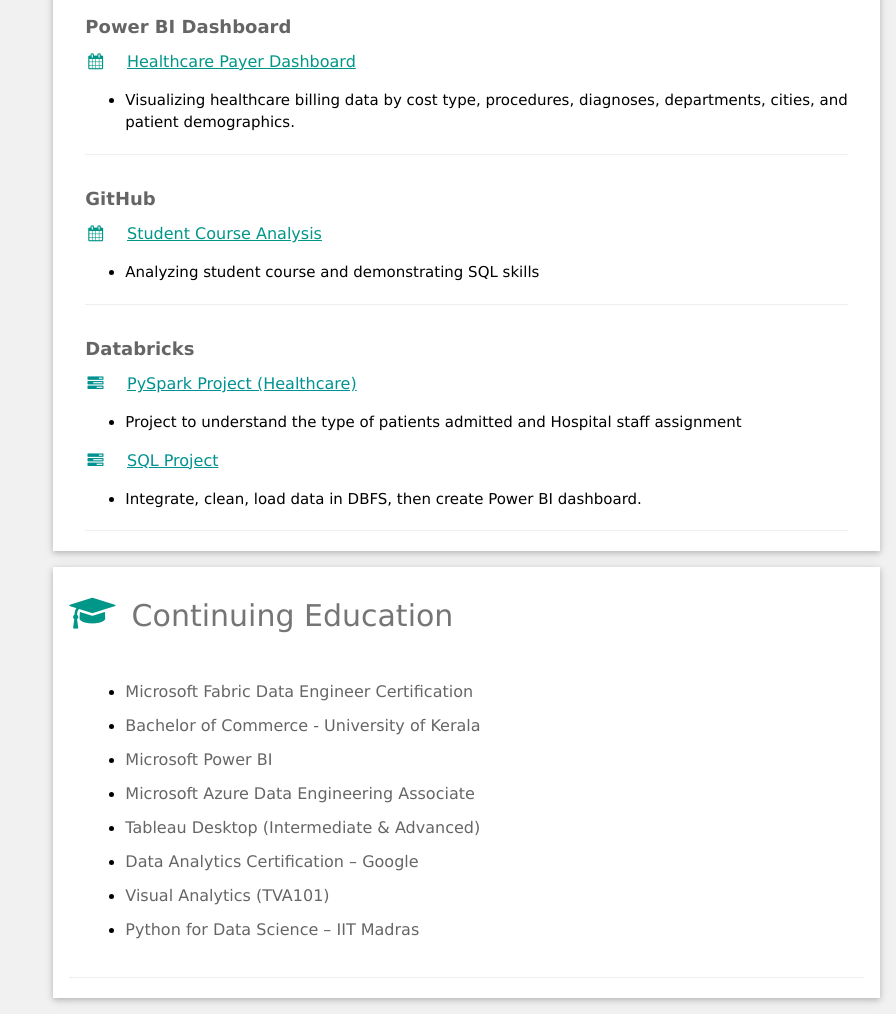
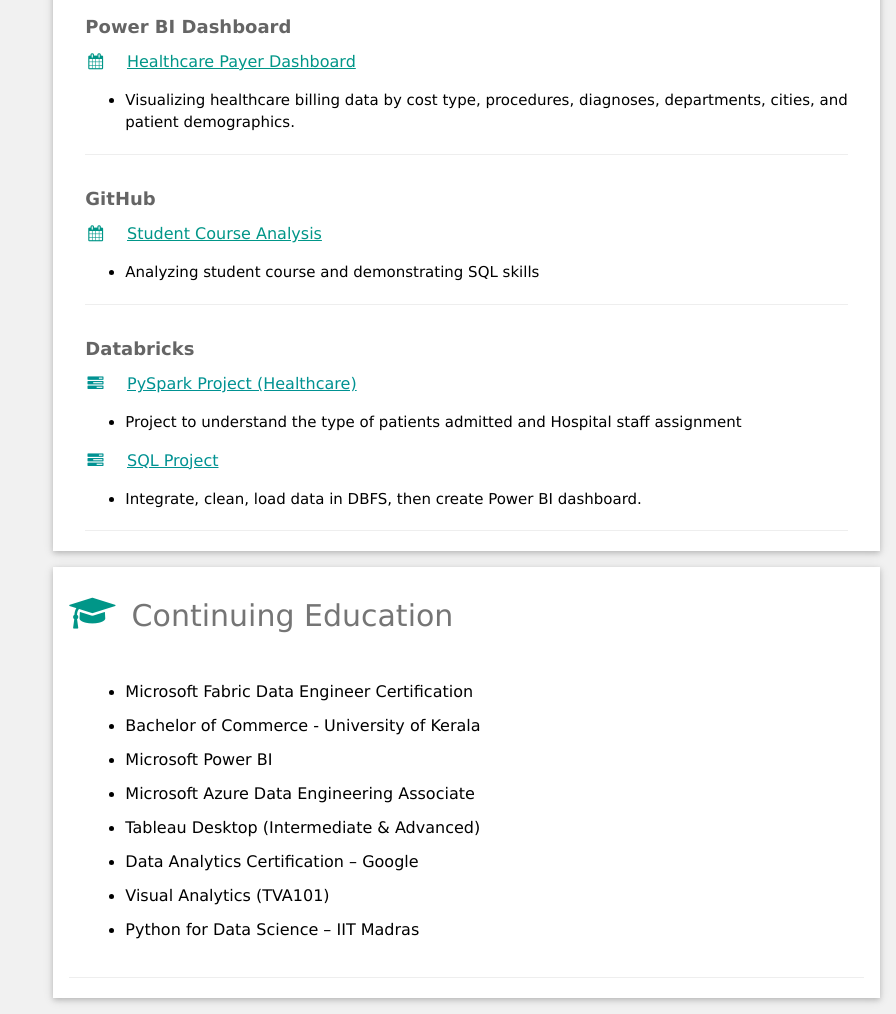
Before and after one commit to praveenharan/praveenharan.github.io, a plain HTML site: page index.html in a window 1280 px wide. Shown: the part 2990-4004 px from the top of the page, without its empty margins (384-1280 px from the left). Drawn offline with nearby package versions, Linux system fonts and the light colour scheme.

Commit message:
Remove opacity class from education list items

```diff
--- a/index.html
+++ b/index.html
@@ -280,14 +280,14 @@
             <!--Power BI-->
                   <div class="w3-container">
                      <ul>
-                     <li><h6 class="w3-opacity"> Microsoft Fabric Data Engineer Certification </h6> </li>
-                     <li><h6 class="w3-opacity"> Bachelor of Commerce - University of Kerala</h6></li>
-                     <li><h6 class="w3-opacity"> Microsoft Power BI</h6></li>
-                     <li><h6 class="w3-opacity"> Microsoft Azure Data Engineering Associate</h6></li>
-                     <li><h6 class="w3-opacity"> Tableau Desktop (Intermediate & Advanced)</h6></li>
-                     <li><h6 class="w3-opacity"> Data Analytics Certification – Google</h6></li>
-                     <li><h6 class="w3-opacity"> Visual Analytics (TVA101)</h6></li>
-                     <li><h6 class="w3-opacity"> Python for Data Science – IIT Madras</h6></li>
+                     <li><h6> Microsoft Fabric Data Engineer Certification </h6> </li>
+                     <li><h6> Bachelor of Commerce - University of Kerala</h6></li>
+                     <li><h6> Microsoft Power BI</h6></li>
+                     <li><h6> Microsoft Azure Data Engineering Associate</h6></li>
+                     <li><h6> Tableau Desktop (Intermediate & Advanced)</h6></li>
+                     <li><h6> Data Analytics Certification – Google</h6></li>
+                     <li><h6> Visual Analytics (TVA101)</h6></li>
+                     <li><h6> Python for Data Science – IIT Madras</h6></li>
                         </ul>
                   </div>
                   <hr>
```
